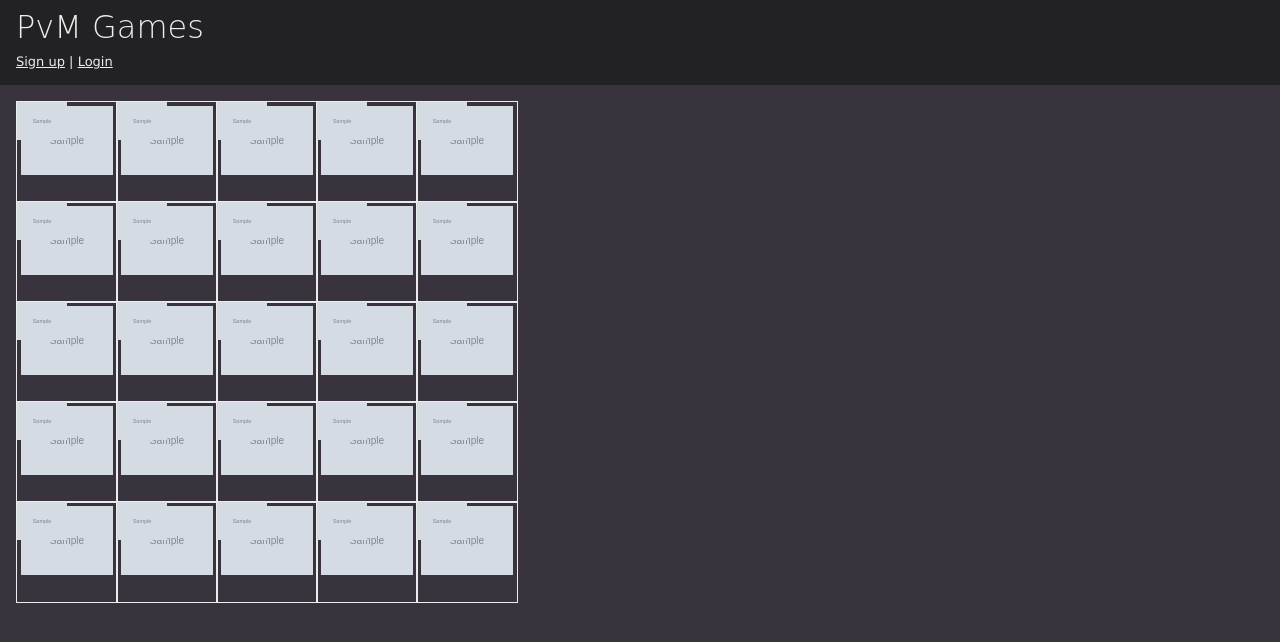
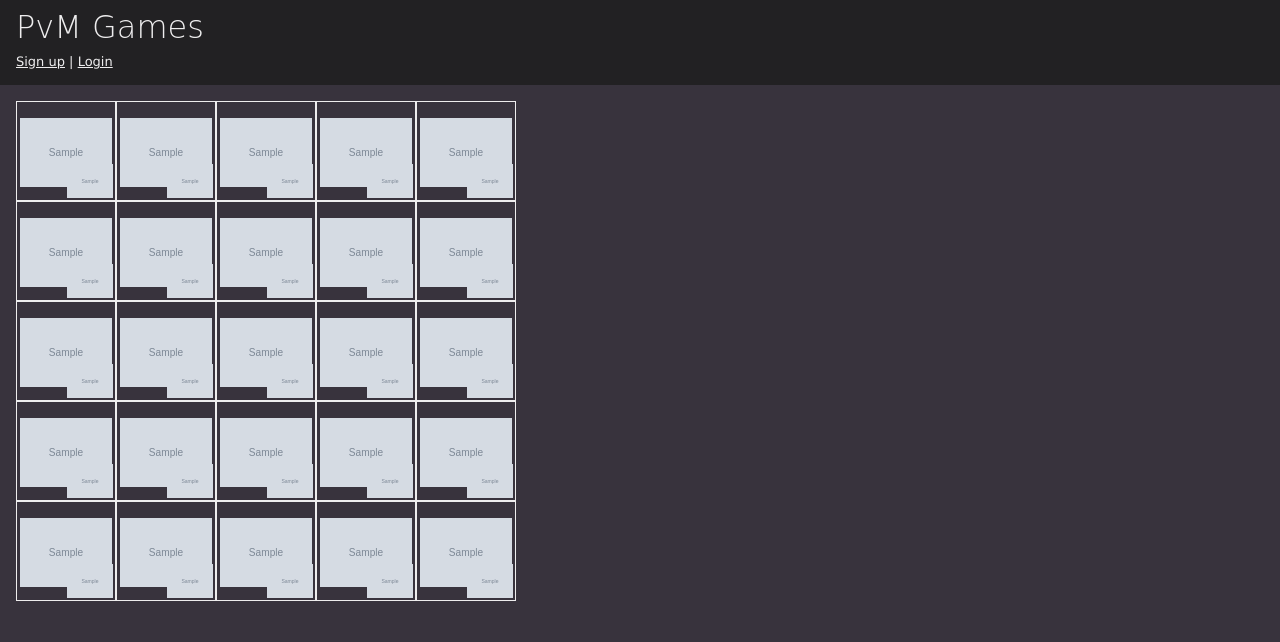
Before and after one commit to blakdragon39/pvmgames_django, a Django app: page /card/1 in a window 1280 px wide. Shown: the top 642 px of the page. Run offline with Django 3.2, Linux system fonts and the light colour scheme; tables that the repository leaves empty hold one stand-in row (values such as "Sample post"); grey boxes marked "Sample" are stand-in pictures; some web fonts are replaced.

Commit message:
Finally got the bingo card items aligned correctly

```diff
--- a/games/templates/bingo_card.html
+++ b/games/templates/bingo_card.html
@@ -4,104 +4,204 @@
 {% block content %}
 <div class="grid">
     <div class="griditem" id="bingo_square_1">
-        <img src="{% static card.square1.item.image %}" class="bingoitem"/>
-        <img src="{% static card.square1.boss.image %}" class="bingoboss"/>
+        <div class="gridcontent big">
+            <img src="{% static card.square1.item.image %}"/>
+        </div>
+        <div class="gridcontent small">
+            <img src="{% static card.square1.boss.image %}"/>
+        </div>
     </div>
     <div class="griditem" id="bingo_square_2">
-        <img src="{% static card.square2.item.image %}" class="bingoitem"/>
-        <img src="{% static card.square2.boss.image %}" class="bingoboss"/>
+        <div class="gridcontent big">
+            <img src="{% static card.square2.item.image %}"/>
+        </div>
+        <div class="gridcontent small">
+            <img src="{% static card.square2.boss.image %}"/>
+        </div>
     </div>
     <div class="griditem" id="bingo_square_3">
-        <img src="{% static card.square3.item.image %}" class="bingoitem"/>
-        <img src="{% static card.square3.boss.image %}" class="bingoboss"/>
+        <div class="gridcontent big">
+            <img src="{% static card.square3.item.image %}"/>
+        </div>
+        <div class="gridcontent small">
+            <img src="{% static card.square3.boss.image %}"/>
+        </div>
     </div>
     <div class="griditem" id="bingo_square_4">
-        <img src="{% static card.square4.item.image %}" class="bingoitem"/>
-        <img src="{% static card.square4.boss.image %}" class="bingoboss"/>
+        <div class="gridcontent big">
+            <img src="{% static card.square4.item.image %}"/>
+        </div>
+        <div class="gridcontent small">
+            <img src="{% static card.square4.boss.image %}"/>
+        </div>
     </div>
     <div class="griditem" id="bingo_square_5">
-        <img src="{% static card.square5.item.image %}" class="bingoitem"/>
-        <img src="{% static card.square5.boss.image %}" class="bingoboss"/>
+        <div class="gridcontent big">
+            <img src="{% static card.square5.item.image %}"/>
+        </div>
+        <div class="gridcontent small">
+            <img src="{% static card.square5.boss.image %}"/>
+        </div>
     </div>
     <div class="griditem" id="bingo_square_6">
-        <img src="{% static card.square6.item.image %}" class="bingoitem"/>
-        <img src="{% static card.square6.boss.image %}" class="bingoboss"/>
+        <div class="gridcontent big">
+            <img src="{% static card.square6.item.image %}"/>
+        </div>
+        <div class="gridcontent small">
+            <img src="{% static card.square6.boss.image %}"/>
+        </div>
     </div>
     <div class="griditem" id="bingo_square_7">
-        <img src="{% static card.square7.item.image %}" class="bingoitem"/>
-        <img src="{% static card.square7.boss.image %}" class="bingoboss"/>
+        <div class="gridcontent big">
+            <img src="{% static card.square7.item.image %}"/>
+        </div>
+        <div class="gridcontent small">
+            <img src="{% static card.square7.boss.image %}"/>
+        </div>
     </div>
     <div class="griditem" id="bingo_square_8">
-        <img src="{% static card.square8.item.image %}" class="bingoitem"/>
-        <img src="{% static card.square8.boss.image %}" class="bingoboss"/>
+        <div class="gridcontent big">
+            <img src="{% static card.square8.item.image %}"/>
+        </div>
+        <div class="gridcontent small">
+            <img src="{% static card.square8.boss.image %}"/>
+        </div>
     </div>
     <div class="griditem" id="bingo_square_9">
-        <img src="{% static card.square9.item.image %}" class="bingoitem"/>
-        <img src="{% static card.square9.boss.image %}" class="bingoboss"/>
+        <div class="gridcontent big">
+            <img src="{% static card.square9.item.image %}"/>
+        </div>
+        <div class="gridcontent small">
+            <img src="{% static card.square9.boss.image %}"/>
+        </div>
     </div>
     <div class="griditem" id="bingo_square_10">
-        <img src="{% static card.square10.item.image %}" class="bingoitem"/>
-        <img src="{% static card.square10.boss.image %}" class="bingoboss"/>
+        <div class="gridcontent big">
+            <img src="{% static card.square10.item.image %}"/>
+        </div>
+        <div class="gridcontent small">
+            <img src="{% static card.square10.boss.image %}"/>
+        </div>
     </div>
     <div class="griditem" id="bingo_square_11">
-        <img src="{% static card.square11.item.image %}" class="bingoitem"/>
-        <img src="{% static card.square11.boss.image %}" class="bingoboss"/>
+        <div class="gridcontent big">
+            <img src="{% static card.square11.item.image %}"/>
+        </div>
+        <div class="gridcontent small">
+            <img src="{% static card.square11.boss.image %}"/>
+        </div>
     </div>
     <div class="griditem" id="bingo_square_12">
-        <img src="{% static card.square12.item.image %}" class="bingoitem"/>
-        <img src="{% static card.square12.boss.image %}" class="bingoboss"/>
+        <div class="gridcontent big">
+            <img src="{% static card.square12.item.image %}"/>
+        </div>
+        <div class="gridcontent small">
+            <img src="{% static card.square12.boss.image %}"/>
+        </div>
     </div>
     <div class="griditem" id="bingo_square_13">
-        <img src="{% static card.square13.item.image %}" class="bingoitem"/>
-        <img src="{% static card.square13.boss.image %}" class="bingoboss"/>
+        <div class="gridcontent big">
+            <img src="{% static card.square13.item.image %}"/>
+        </div>
+        <div class="gridcontent small">
+            <img src="{% static card.square13.boss.image %}"/>
+        </div>
     </div>
     <div class="griditem" id="bingo_square_14">
-        <img src="{% static card.square14.item.image %}" class="bingoitem"/>
-        <img src="{% static card.square14.boss.image %}" class="bingoboss"/>
+        <div class="gridcontent big">
+            <img src="{% static card.square14.item.image %}"/>
+        </div>
+        <div class="gridcontent small">
+            <img src="{% static card.square14.boss.image %}"/>
+        </div>
     </div>
     <div class="griditem" id="bingo_square_15">
-        <img src="{% static card.square15.item.image %}" class="bingoitem"/>
-        <img src="{% static card.square15.boss.image %}" class="bingoboss"/>
+        <div class="gridcontent big">
+            <img src="{% static card.square15.item.image %}"/>
+        </div>
+        <div class="gridcontent small">
+            <img src="{% static card.square15.boss.image %}"/>
+        </div>
     </div>
     <div class="griditem" id="bingo_square_16">
-        <img src="{% static card.square16.item.image %}" class="bingoitem"/>
-        <img src="{% static card.square16.boss.image %}" class="bingoboss"/>
+        <div class="gridcontent big">
+            <img src="{% static card.square16.item.image %}"/>
+        </div>
+        <div class="gridcontent small">
+            <img src="{% static card.square16.boss.image %}"/>
+        </div>
     </div>
     <div class="griditem" id="bingo_square_17">
-        <img src="{% static card.square17.item.image %}" class="bingoitem"/>
-        <img src="{% static card.square17.boss.image %}" class="bingoboss"/>
+        <div class="gridcontent big">
+            <img src="{% static card.square17.item.image %}"/>
+        </div>
+        <div class="gridcontent small">
+            <img src="{% static card.square17.boss.image %}"/>
+        </div>
     </div>
     <div class="griditem" id="bingo_square_18">
-        <img src="{% static card.square18.item.image %}" class="bingoitem"/>
-        <img src="{% static card.square18.boss.image %}" class="bingoboss"/>
+        <div class="gridcontent big">
+            <img src="{% static card.square18.item.image %}"/>
+        </div>
+        <div class="gridcontent small">
+            <img src="{% static card.square18.boss.image %}"/>
+        </div>
     </div>
     <div class="griditem" id="bingo_square_19">
-        <img src="{% static card.square19.item.image %}" class="bingoitem"/>
-        <img src="{% static card.square19.boss.image %}" class="bingoboss"/>
+        <div class="gridcontent big">
+            <img src="{% static card.square19.item.image %}"/>
+        </div>
+        <div class="gridcontent small">
+            <img src="{% static card.square19.boss.image %}"/>
+        </div>
     </div>
     <div class="griditem" id="bingo_square_20">
-        <img src="{% static card.square20.item.image %}" class="bingoitem"/>
-        <img src="{% static card.square20.boss.image %}" class="bingoboss"/>
+        <div class="gridcontent big">
+            <img src="{% static card.square20.item.image %}"/>
+        </div>
+        <div class="gridcontent small">
+            <img src="{% static card.square20.boss.image %}"/>
+        </div>
     </div>
     <div class="griditem" id="bingo_square_21">
-        <img src="{% static card.square21.item.image %}" class="bingoitem"/>
-        <img src="{% static card.square21.boss.image %}" class="bingoboss"/>
+        <div class="gridcontent big">
+            <img src="{% static card.square21.item.image %}"/>
+        </div>
+        <div class="gridcontent small">
+            <img src="{% static card.square21.boss.image %}"/>
+        </div>
     </div>
     <div class="griditem" id="bingo_square_22">
-        <img src="{% static card.square22.item.image %}" class="bingoitem"/>
-        <img src="{% static card.square22.boss.image %}" class="bingoboss"/>
+        <div class="gridcontent big">
+            <img src="{% static card.square22.item.image %}"/>
+        </div>
+        <div class="gridcontent small">
+            <img src="{% static card.square22.boss.image %}"/>
+        </div>
     </div>
     <div class="griditem" id="bingo_square_23">
-        <img src="{% static card.square23.item.image %}" class="bingoitem"/>
-        <img src="{% static card.square23.boss.image %}" class="bingoboss"/>
+        <div class="gridcontent big">
+            <img src="{% static card.square23.item.image %}"/>
+        </div>
+        <div class="gridcontent small">
+            <img src="{% static card.square23.boss.image %}"/>
+        </div>
     </div>
     <div class="griditem" id="bingo_square_24">
-        <img src="{% static card.square24.item.image %}" class="bingoitem"/>
-        <img src="{% static card.square24.boss.image %}" class="bingoboss"/>
+        <div class="gridcontent big">
+            <img src="{% static card.square24.item.image %}"/>
+        </div>
+        <div class="gridcontent small">
+            <img src="{% static card.square24.boss.image %}"/>
+        </div>
     </div>
     <div class="griditem" id="bingo_square_25">
-        <img src="{% static card.square25.item.image %}" class="bingoitem"/>
-        <img src="{% static card.square25.boss.image %}" class="bingoboss"/>
+        <div class="gridcontent big">
+            <img src="{% static card.square25.item.image %}"/>
+        </div>
+        <div class="gridcontent small">
+            <img src="{% static card.square25.boss.image %}"/>
+        </div>
     </div>
 </div>
 {% endblock %}
--- a/static/base.css
+++ b/static/base.css
@@ -50,25 +50,39 @@ button {
 }
 
 .griditem {
+    border: 1px solid #EEEDEE;
+    position: relative;
+    display: flex;
+}
+
+.gridcontent {
     height: 100px;
     width: 100px;
-    border: 1px solid #EEEDEE;
+    display: flex;
 }
 
-.bingoitem {
+.big {
+    justify-content: center;
+    align-items: center;
+}
+
+.small {
+    justify-content: flex-end;
+    align-items: flex-end;
+    position: absolute;
+}
+
+.big img {
     max-height: 92px;
     max-width: 92px;
+    padding: 4px;
     position: absolute;
-    padding: 4px;
-    object-fit: contain;
-    z-index: 1;
 }
 
-.bingoboss {
-    max-height: 50px;
-    max-width: 50px;
+.small img {
+    max-height: 46px;
+    max-width: 46px;
+    z-index: 5;
+    padding: 4px;
     position: absolute;
-    justify-self: end;
-    align-self: end;
-    z-index: 5;
 }
```
